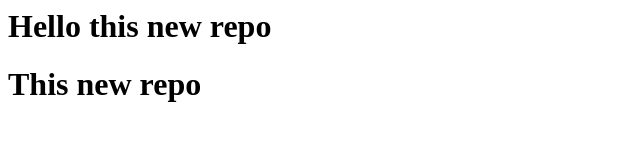
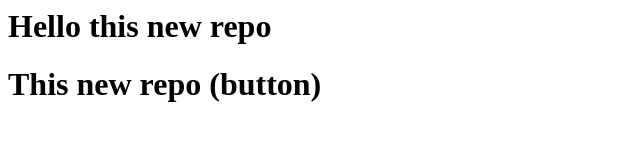
Before and after one commit to Vedant-579/LocalRepo, a plain HTML site: page index.html in a window 1280 px wide. Shown: the whole page, without its empty margins (0-640 px from the left). Drawn offline with Linux system fonts and the light colour scheme.

```diff
--- a/index.html
+++ b/index.html
@@ -1,2 +1,2 @@
 <h1>Hello this new repo</h1>
-<h1>This new repo</h1>
+<h1>This new repo (button)</h1>
```
